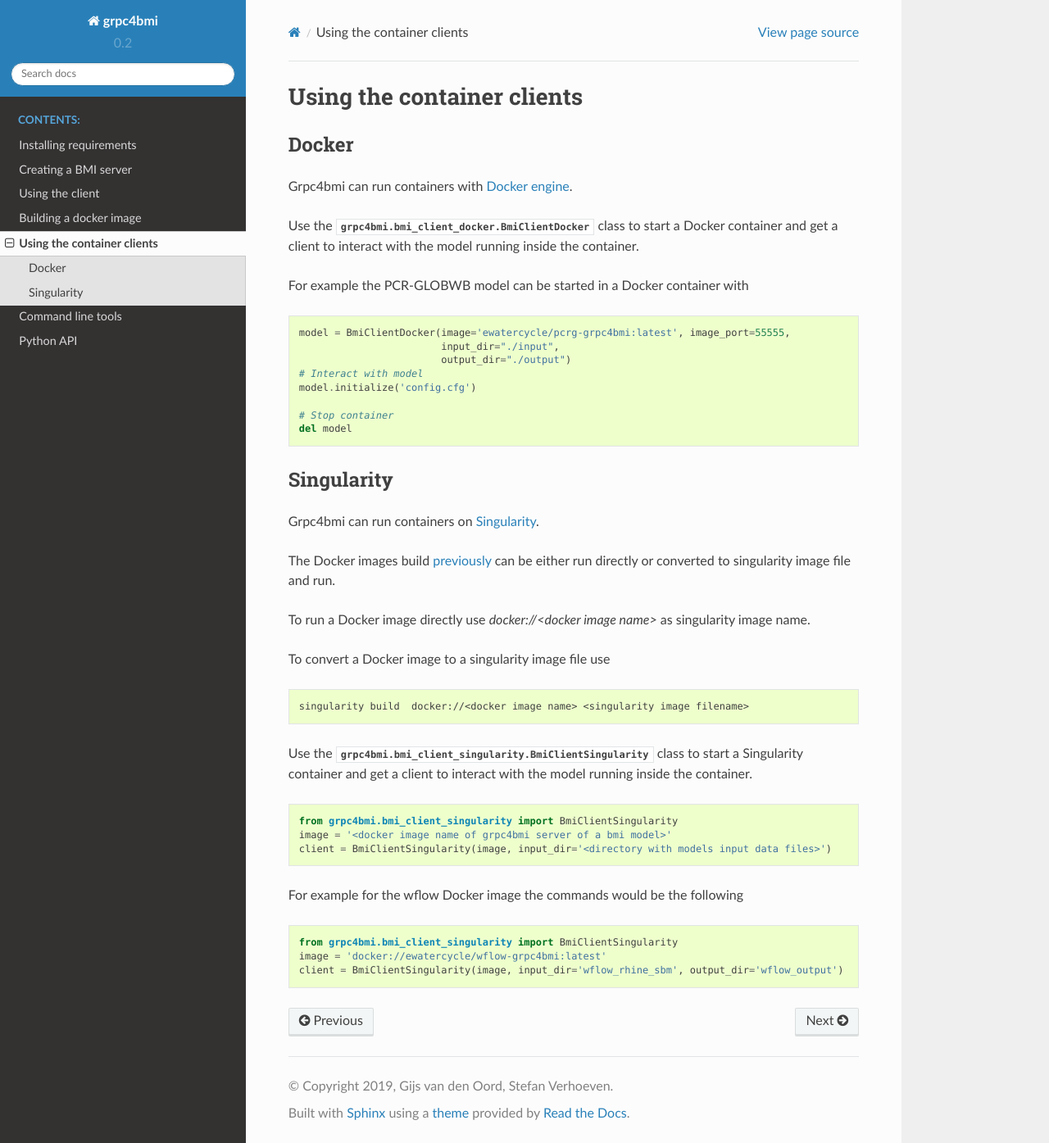
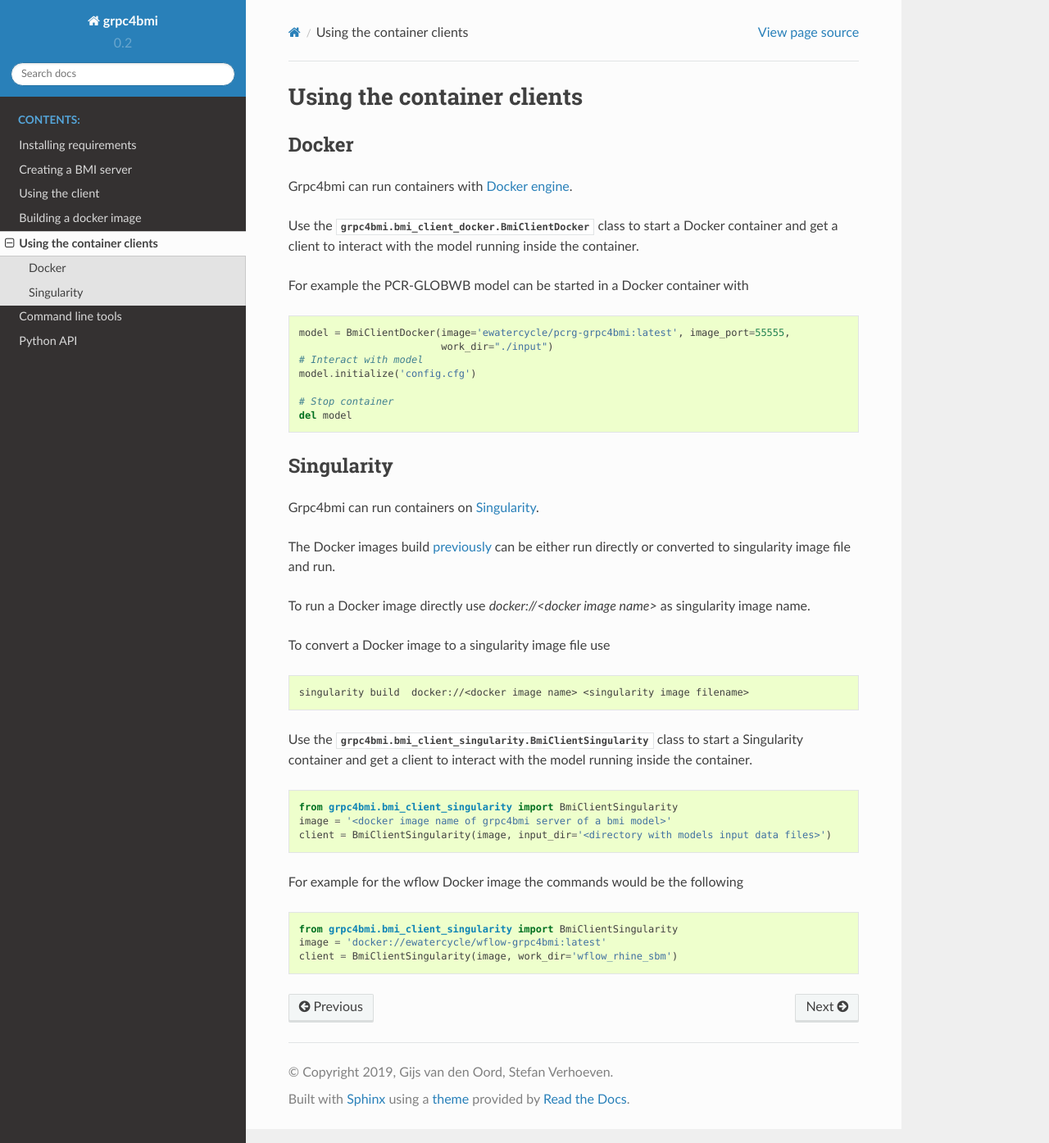
Before and after one commit to eWaterCycle/grpc4bmi, a Sphinx documentation site: the page built from docs/container/usage.rst, in a window 1280 px wide and 1395 px high. Shown: the whole window at 82% size. Built offline with Sphinx 7.4.7 and the Read the Docs theme 2.0.0, drawn with Linux system fonts in a browser that asks for light colours; pages that are not in the unit, such as notebooks, are missing from menus.

Commit message:
Updated docs to use refactored classes

```diff
--- a/docs/container/usage.rst
+++ b/docs/container/usage.rst
@@ -17,8 +17,7 @@ For example the PCR-GLOBWB model can be started in a Docker container with
 .. code-block:: python
 
     model = BmiClientDocker(image='ewatercycle/pcrg-grpc4bmi:latest', image_port=55555,
-                            input_dir="./input",
-                            output_dir="./output")
+                            work_dir="./input")
     # Interact with model
     model.initialize('config.cfg')
 
@@ -57,6 +56,6 @@ For example for the wflow Docker image the commands would be the following
 
     from grpc4bmi.bmi_client_singularity import BmiClientSingularity
     image = 'docker://ewatercycle/wflow-grpc4bmi:latest'
-    client = BmiClientSingularity(image, input_dir='wflow_rhine_sbm', output_dir='wflow_output')
+    client = BmiClientSingularity(image, work_dir='wflow_rhine_sbm')
 
 .. _Singularity: https://www.sylabs.io/guides/latest/user-guide/
```
